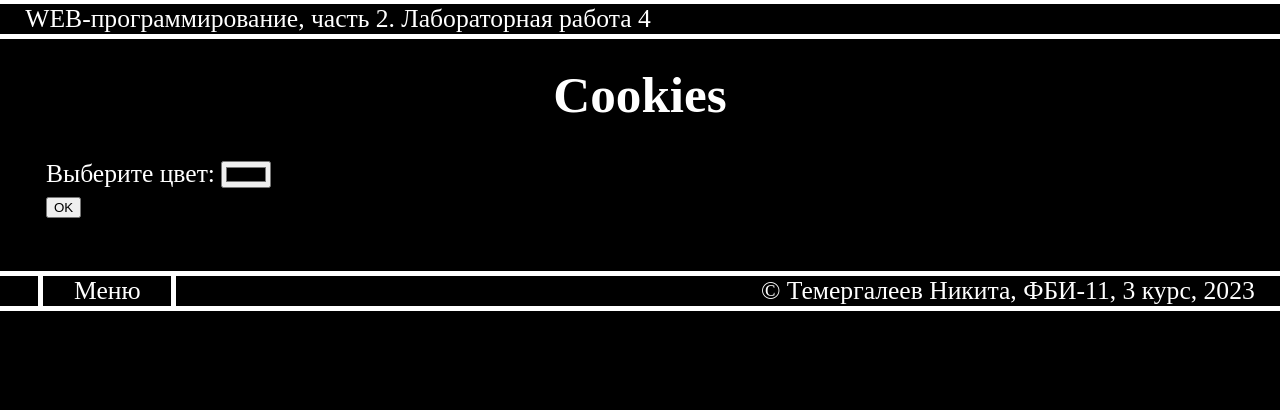
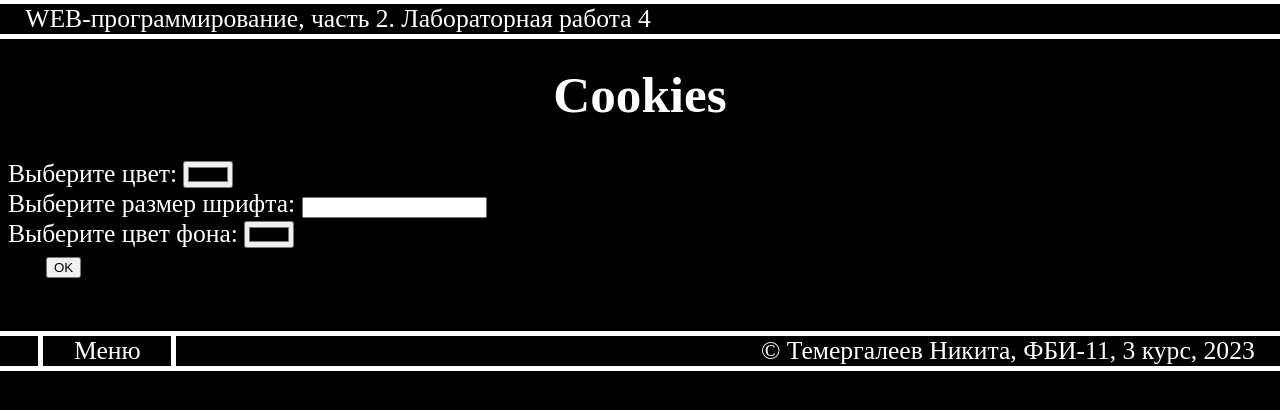
Before and after one commit to Wonderwol/WEB-PROGRAMMING-LABS-2, a Flask app: page /lab4/cookies in a window 1280 px wide. Shown: the part 28-438 px from the top of the page. Run offline with Flask 3, Linux system fonts and the light colour scheme.

Commit message:
финал

```diff
--- a/lab4.py
+++ b/lab4.py
@@ -86,10 +86,11 @@ def grain():
 def cookies():
     if request.method == 'GET':
         return render_template('cookies.html')
-
     color = request.form.get('color')
+    font = request.form.get('font-size')
+    back = request.form.get('background-color')
     headers = {
-        'Set-Cookie': 'color=' + color + '; path=/',
+        'Set-Cookie': 'color=' + color + '; font-size=' + font + '; background-color=' + back + '; path=/',
         'Location': '/lab4/cookies'
     }
     return '', 303, headers
--- a/templates/base.html
+++ b/templates/base.html
@@ -9,6 +9,22 @@
     <style>
         body {
             color: {{ request.cookies.get('color')}};
+        }
+    </style>
+    {% endif %}
+
+    {% if request.cookies.get('font-size') %}
+    <style>
+        body {
+            font-size: {{ request.cookies.get('font-size')}};
+        }
+    </style>
+    {% endif %}
+
+    {% if request.cookies.get('background-color') %}
+    <style>
+        body {
+            background-color: {{ request.cookies.get('background-color')}};
         }
     </style>
     {% endif %}
--- a/templates/cookies.html
+++ b/templates/cookies.html
@@ -5,10 +5,14 @@
 {% block main %}
     <h1>Cookies</h1>
     <form method="post">
-        <div>
-            <label for="color">Выберите цвет:</label>
-            <input type="color" id="color" name="color">
-        </div>
+        <label for="color">Выберите цвет:</label>
+        <input type="color" id="color" name="color">
+        <br>
+        <label for="font-size">Выберите размер шрифта:</label>
+        <input type="number" id="font-size" name="font-size">
+        <br>
+        <label for="background-color">Выберите цвет фона:</label>
+        <input type="color" id="background-color" name="background-color">
         <div>
             <button type="submit style="left: 48%; position: absolute"">OK</button>
         </div>
```
